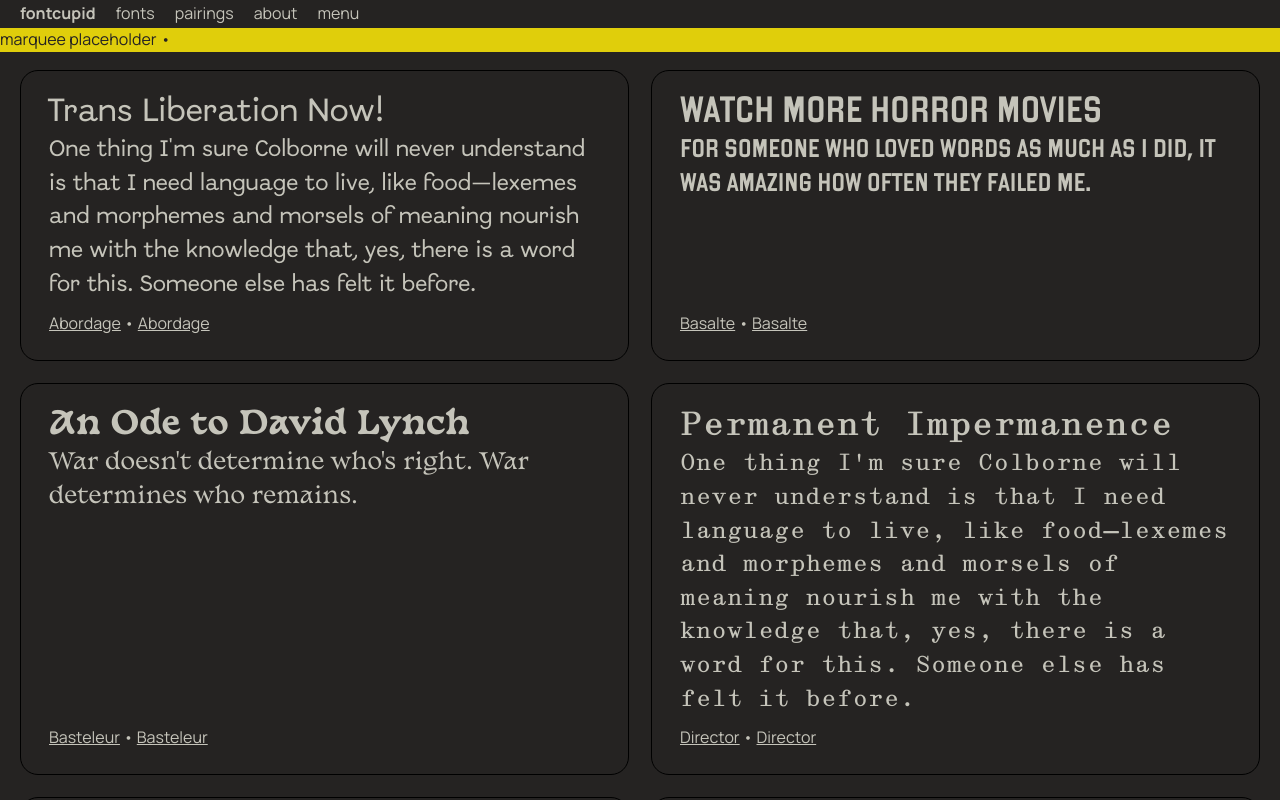
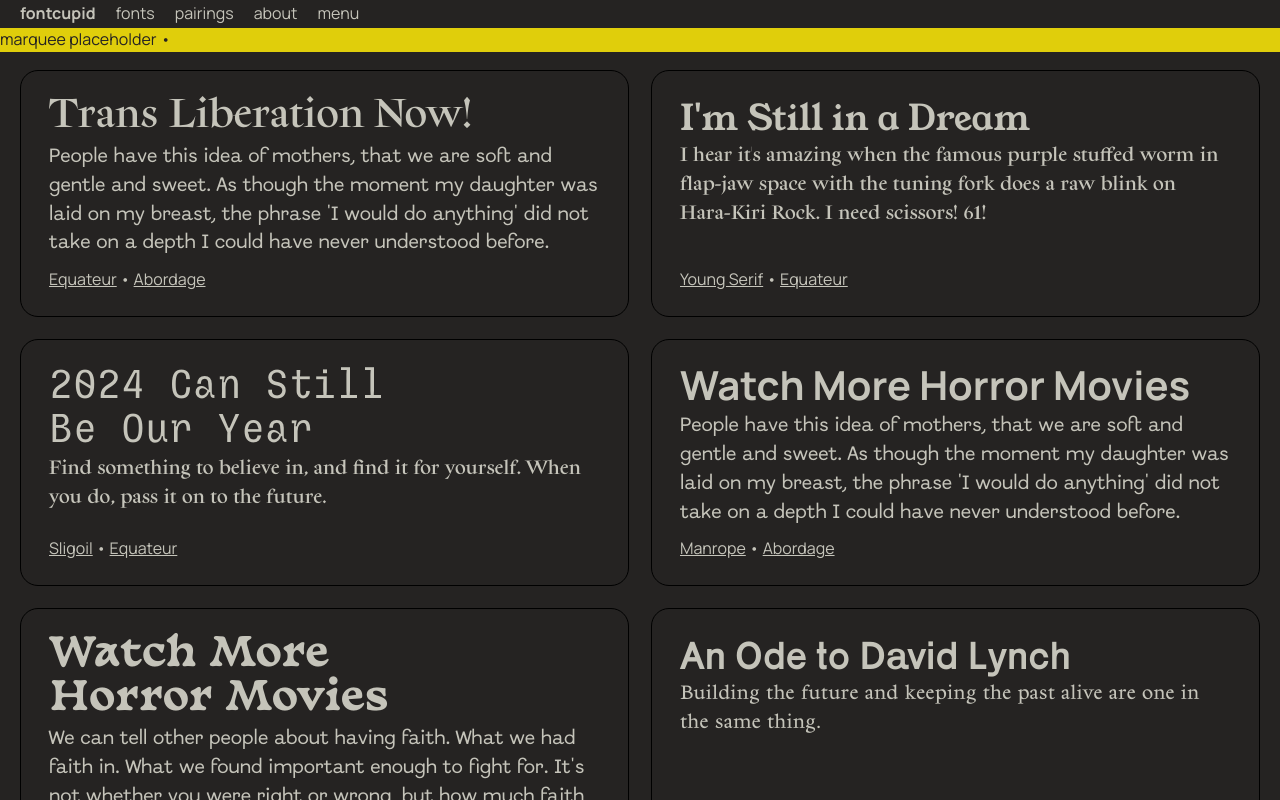
Before and after one commit to maxniederer/os-font-pairs, a React (Vite) app: page / in a window 1280 px wide. Shown: the top 800 px of the page. Built offline with nearby package versions, Linux system fonts and the light colour scheme.

Commit message:
adding naive random quote functions to card previews

```diff
--- a/src/App.tsx
+++ b/src/App.tsx
@@ -1,10 +1,53 @@
 import { useState, useEffect } from "react";
+import { List, Shuffle, Info } from "@phosphor-icons/react";
 import Card from "./components/Card";
 import Footer from "./components/Footer";
 import Header from "./components/Header";
-import { List, Shuffle, Info } from "@phosphor-icons/react";
-import json from "./assets/fonts.json";
+import fonts from "./assets/fonts.json";
 import Font from "./components/Font";
+
+const bodyFonts: Font[] = [];
+const headFonts: Font[] = [];
+
+fonts.map((font) => {
+  if (font.tags.includes("head")) {
+    headFonts.push(font);
+  }
+  if (font.tags.includes("body")) {
+    bodyFonts.push(font);
+  }
+});
+
+let pairs: { head: Font; body: Font }[] = [];
+for (let i = 0; i < headFonts.length; i++) {
+  for (let j = 0; j < bodyFonts.length; j++) {
+    if (headFonts[i].name != bodyFonts[j].name) {
+      pairs.push({ head: headFonts[i], body: bodyFonts[j] });
+    }
+  }
+}
+console.log(pairs);
+pairs = shuffle(pairs);
+
+function shuffle<T>(array: T[]): T[] {
+  let currentIndex = array.length,
+    randomIndex;
+
+  // While there remain elements to shuffle.
+  while (currentIndex != 0) {
+    // Pick a remaining element.
+    randomIndex = Math.floor(Math.random() * currentIndex);
+    currentIndex--;
+
+    // And swap it with the current element.
+    [array[currentIndex], array[randomIndex]] = [
+      array[randomIndex],
+      array[currentIndex],
+    ];
+  }
+
+  return array;
+}
 
 function App() {
   return (
@@ -18,10 +61,23 @@ function App() {
           <Shuffle size={32} />
         </button> */}
 
-        <ul className="pairs">
-          {json.map((font) => (
+        {/* <ul className="pairs">
+          {fonts.map((font) => (
             <li>
               <Card headFont={font} bodyFont={font} colorBg="" colorBody="" />
+            </li>
+          ))}
+        </ul> */}
+
+        <ul className="pairs">
+          {pairs.map((pair) => (
+            <li>
+              <Card
+                headFont={pair.head}
+                bodyFont={pair.body}
+                colorBg=""
+                colorBody=""
+              />
             </li>
           ))}
         </ul>
--- a/src/assets/scss/index.scss
+++ b/src/assets/scss/index.scss
@@ -129,6 +129,10 @@ main {
   border-radius: 18px;
   height: 100%;
 
+  h2 {
+    font-size: 2.5em;
+  }
+
   *:nth-child(2) {
     flex-grow: 1;
   }
--- a/src/assets/text.json
+++ b/src/assets/text.json
@@ -4,10 +4,15 @@
     "Free All Colonized Peoples",
     "End All Deliverables",
     "Permanent Impermanence",
-    "How Tremendous the Agony of Unmade Decisions",
     "Through the Thorns, to the Stars",
     "Watch More Horror Movies",
-    "An Ode to David Lynch"
+    "An Ode to David Lynch",
+    "Phantom Pain",
+    "Sons of Liberty",
+    "Laugh and Grow Fat!",
+    "I'm Still in a Dream",
+    "What It Means To Create Context",
+    "2024 Can Still Be Our Year"
   ],
   "body": [
     "Ideas are like fish. If you want to catch little fish, you can stay in the shallow water. But if you want to catch the big fish, you've got to go deeper. Down deep, the fish are more powerful and more pure. They're huge and abstract. And they're very beautiful.",
@@ -17,6 +22,17 @@
     "For someone who loved words as much as I did, it was amazing how often they failed me.",
     "War doesn't determine who's right. War determines who remains.",
     "The marvelous railway-stations never afford us shelter anymore: the long passages terrify us. So in order to go on living these monotonous minutes must still be stifled, these scraps of centuries. Once we loved the year's last sunny days, the narrow plains where our eyes' gaze flowed like those impetuous rives of our childhood. There remain nothing but reflections now in the woods repopulated with absurd animals, with well-known plants.",
-    "It was the end of sorrow lies. The rail stations were dead, flowing like bees stung from honeysuckle. The people hung back and watched the ocean, animals flew in and out of focus. The time had come. Yet king dogs never grow old—they stay young and fit, and someday they might come to the beach and have a few drinks, a few laughs, and get on with it. But not now. The time had come; we all knew it. But who would go first?"
+    "It was the end of sorrow lies. The rail stations were dead, flowing like bees stung from honeysuckle. The people hung back and watched the ocean, animals flew in and out of focus. The time had come. Yet king dogs never grow old—they stay young and fit, and someday they might come to the beach and have a few drinks, a few laughs, and get on with it. But not now. The time had come; we all knew it. But who would go first?",
+    "People have this idea of mothers, that we are soft and gentle and sweet. As though the moment my daughter was laid on my breast, the phrase 'I would do anything' did not take on a depth I could have never understood before.",
+    "I could judge the wealth of a passenger by their outrage. By their fury. Men and women who were more offended at the audacity of a poor local demanding a cut of the riches they built on our sea than the possibility of losing their lives. How dare we?",
+    "For the greatest crime of the poor in the eyes of the wealthy has always been to strike back.",
+    "I hear it's amazing when the famous purple stuffed worm in flap-jaw space with the tuning fork does a raw blink on Hara-Kiri Rock. I need scissors! 61!",
+    "Find something to believe in, and find it for yourself. When you do, pass it on to the future.",
+    "Building the future and keeping the past alive are one in the same thing.",
+    "We can tell other people about having faith. What we had faith in. What we found important enough to fight for. It's not whether you were right or wrong, but how much faith you were willing to have, that decides the future.",
+    "Actually, I am in really bad shape financially. I pay money to my ex-wife as part of our divorce settlement, among other bills... I just had no choice but to make you pay for lunch the other day. I'm really sorry.",
+    "Look, I'm not exaggerating when I say the success of your mission hinges on how you use that cardboard box. But in the end, a cardboard box is only made of paper. Handle it with care or it won't be of much use to you. Don't think of it as just another box. Treat it with love... Don't be rough. Okay?",
+    "Actually, there is something I have been meaning to tell you but I just couldn't... I think you should know, though. On Saturday morning last week I saw a guy leaving Rosemary's room... How should I put it, it was like they were... 'intimate.' I'm sorry. Sorry to bring this up during the mission, but...",
+    "And this is the way the world ends. Not with a bang, but a whimper."
   ]
 }
--- a/src/components/Card.tsx
+++ b/src/components/Card.tsx
@@ -19,7 +19,7 @@ function Card({ headFont, bodyFont, colorBody, colorBg }: Props) {
   bodyText = text["body"][ind];
 
   let bodySize: string = "";
-  bodyText.length > 250 ? (bodySize = "1em") : (bodySize = "1.4em");
+  bodyText.length > 250 ? (bodySize = "1em") : (bodySize = "1.2em");
   // let headSize: string = "";
   // headText.length > 22 ? (headSize = "2em") : (headSize = "3em");
 
@@ -29,9 +29,9 @@ function Card({ headFont, bodyFont, colorBody, colorBg }: Props) {
         className="card"
         style={{ color: colorBody, backgroundColor: colorBg }}
       >
-        <h1 className={headFont.class} contentEditable="true">
+        <h2 className={headFont.class} contentEditable="true">
           {headText}
-        </h1>
+        </h2>
         <p
           className={bodyFont.class}
           contentEditable="true"
```
